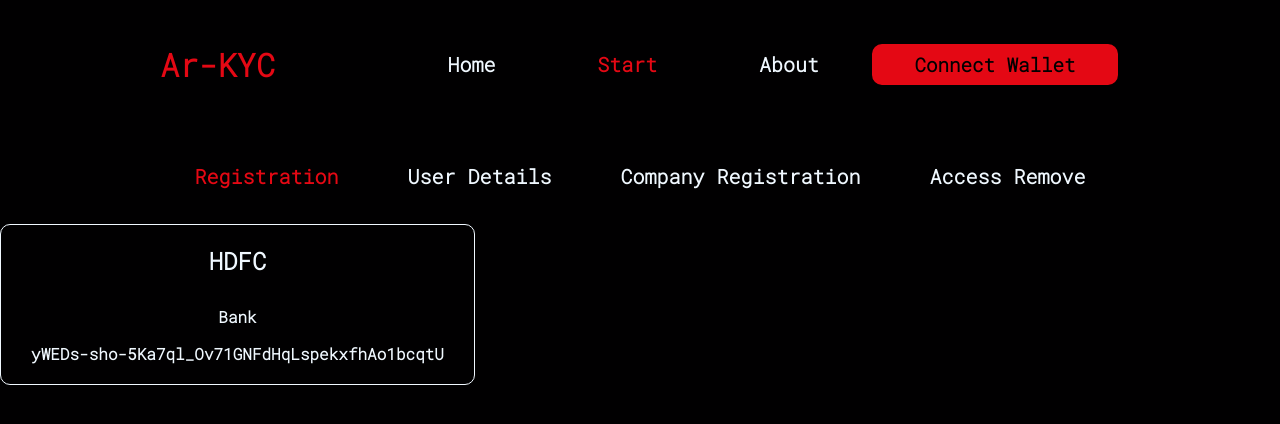
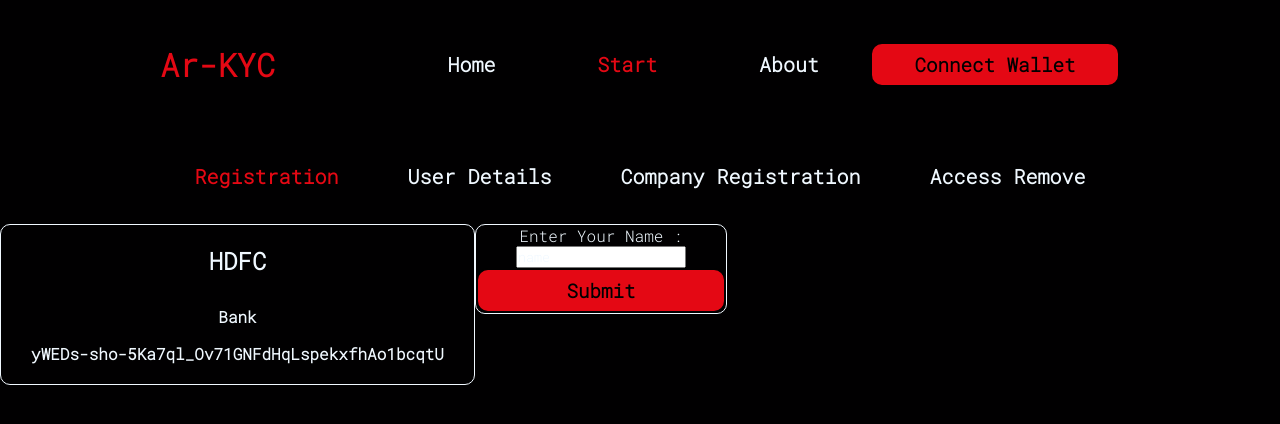
Before and after one commit to AAshu1412/Arweave, a React (Create React App) app: page /start/registration in a window 1280 px wide. Shown: the top 424 px of the page. Built offline with nearby package versions, Linux system fonts and the light colour scheme.

Commit message:
modify reg page 2

```diff
--- a/src/components/registration/Registration.css
+++ b/src/components/registration/Registration.css
@@ -38,3 +38,39 @@
     align-items: center;
     gap: 1rem ;
 }
+
+.registration-user{
+    width: max-content;
+    height: max-content;
+    box-sizing: border-box;
+    border: 1px solid aliceblue;
+    border-radius: 10px;
+}
+
+.registration-user form{
+    display: flex;
+    flex-direction: column;
+    align-items: center;
+}
+
+.registration-user form div{
+    display: flex;
+    flex-direction: column;
+    align-items: center;
+}
+
+.registration-user form button{
+    background-color: #e40814;
+  color: #010001;
+  width: 250px;
+  height: 45px;
+  font-size: 1.2rem;
+  border-style: solid;
+  border-color: #010001;
+  border-radius: 12px;
+  font-weight: bolder;
+}
+
+.registration-user form button:hover{
+   cursor: pointer;
+}
--- a/src/components/registration/Registration.js
+++ b/src/components/registration/Registration.js
@@ -3,6 +3,15 @@ import Start from '../start/Start';
 import './Registration.css';
 
 function Registration(){
+
+    const handleInput=(event)=>{
+
+    }
+
+const handleSubmit=()=>{
+    console.log("dijqioqeo");
+}
+
     return(<div>
         <Start/>
             <div className='registration-main'>
@@ -15,7 +24,22 @@ function Registration(){
 
                 </div>
                 <div className='registration-user'>
+                <form onSubmit={handleSubmit}>
+            <div>
+              <label htmlFor="name">Enter Your Name : </label>
+              <input
+                type="text"
+                autoComplete="off"
+                value="name"
+                onChange={handleInput}
+                name="name"
+                id="name"
+                placeholder="Name"
+              ></input>
+            </div>
 
+            <button type="submit">Submit</button>
+          </form>
                 </div>
             </div>
     </div>);
```
